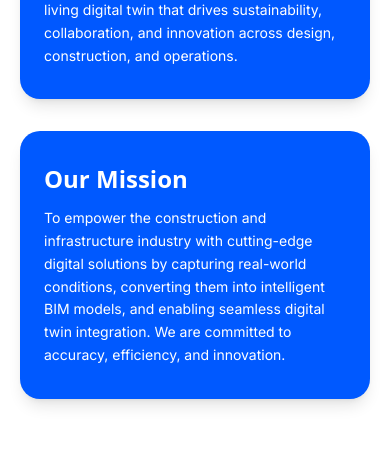
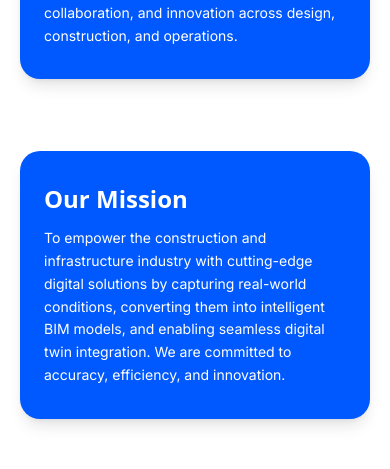
Before and after one commit to sambit2917/BIMBOX, a React (Vite) app: page /homeSection in a window 390 px wide. Shown: the part 1763-2232 px from the top of the page. Built offline with nearby package versions, Linux system fonts and the light colour scheme.

Commit message:
modification commit

```diff
--- a/src/components/sectionContainers/MissonSection.jsx
+++ b/src/components/sectionContainers/MissonSection.jsx
@@ -26,7 +26,7 @@ const MissonSection = () => {
         variants={sideInfromRight}
         initial="hidden"
         whileInView="visible"
-        viewport={{ amount: 0.5 }}
+        // viewport={{ amount: 0.5 }}
         className="bg-[#0058FF] text-white rounded-[20px] sm:rounded-[30px] md:rounded-[40px] lg:rounded-[30px] w-full sm:w-[90%] md:w-[80%] lg:h-[25rem] lg:w-[45%] xl:w-[40%] py-8 px-6 sm:py-10 sm:px-10 md:py-12 md:px-12 lg:px-14 lg:py-16 z-20 lg:mr-[13rem] lg:self-end shadow-lg lg:border-white lg:border-[1rem] "
       >
         <h1 className="text-2xl sm:text-3xl md:text-4xl lg:text-[2rem] font-semibold mb-3 font-sfpro">
@@ -45,8 +45,8 @@ const MissonSection = () => {
         variants={sideInfromLeft}
         initial="hidden"
         whileInView="visible"
-        viewport={{ amount: 0.5 }}
-        className="bg-[#0059FF] text-white rounded-[20px] sm:rounded-[30px] md:rounded-[40px] lg:rounded-[30px] w-full sm:w-[90%] md:w-[80%] lg:w-[45%] lg:h-[25rem] xl:w-[40%] py-8 px-6 sm:py-10 sm:px-10 md:py-12 md:px-12 lg:px-14 lg:py-16 z-10 lg:ml-[10rem] lg:self-start lg:-mt-[10rem] shadow-lg "
+        // viewport={{ amount: 0.5 }}
+        className="bg-[#0059FF] text-white rounded-[20px] sm:rounded-[30px] md:rounded-[40px] lg:rounded-[30px] w-full sm:w-[90%] md:w-[80%] lg:w-[45%] lg:h-[25rem] xl:w-[40%] py-8 px-6 sm:py-10 sm:px-10 md:py-12 md:px-12 lg:px-14 lg:py-16 z-10 lg:ml-[10rem] lg:self-start mt-10 lg:-mt-[10rem] shadow-lg "
       >
         <h1 className="text-2xl sm:text-3xl md:text-4xl lg:text-[2rem] font-semibold mb-3 font-sfpro">
           Our Mission
```
